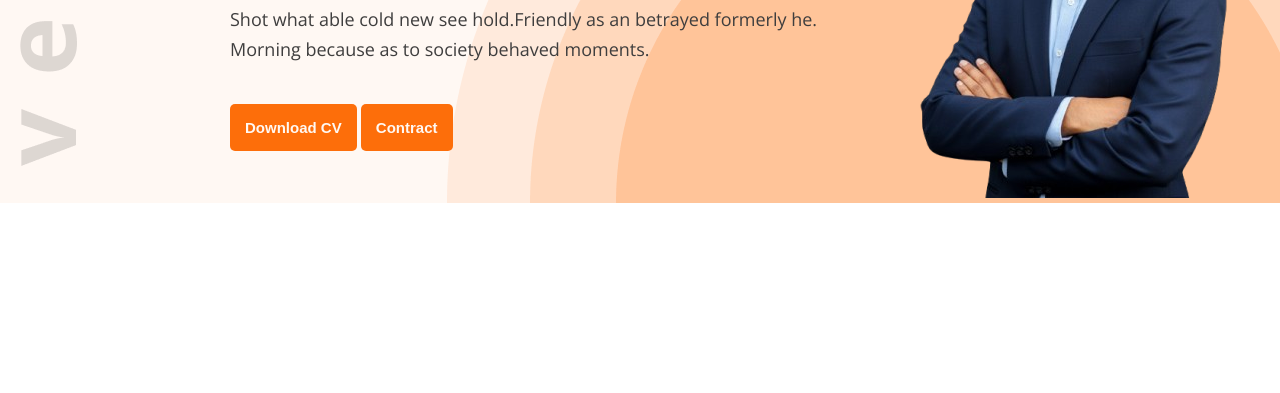
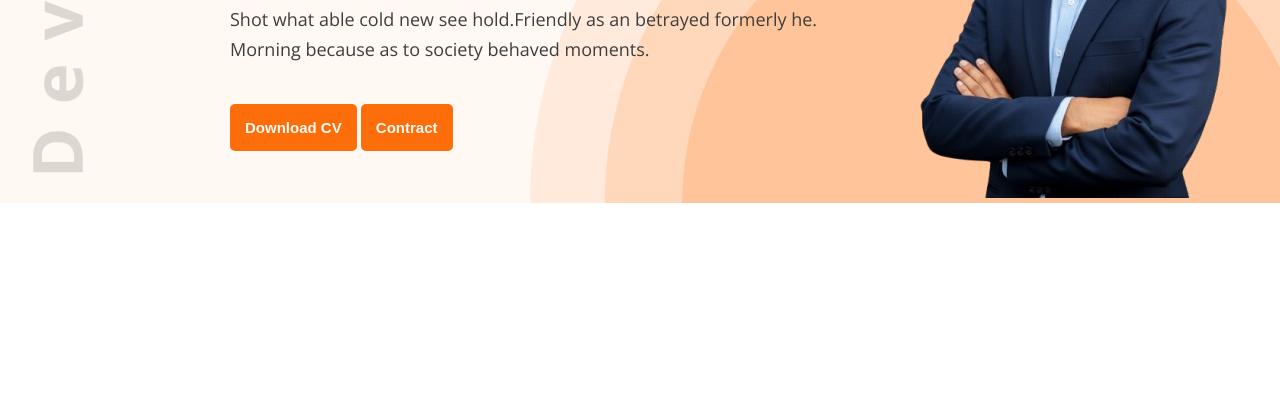
Before and after one commit to Mahi4284/my-portfolio, a plain HTML site: page index.html in a window 1280 px wide. Shown: the part 407-800 px from the top of the page. Drawn offline with nearby package versions, Linux system fonts and the light colour scheme.

Commit message:
fourth edit

```diff
--- a/Style/style.css
+++ b/Style/style.css
@@ -24,7 +24,8 @@
 header{
     background-color: #FFF8F3;
     background: url(../images/developer.png), url(../images/header_bg.png),#FFF8F3;
-    background-position: left top, bottom right;
+    background-position: 30px 50px, bottom right;
+    background-size: 70px, 750px;
     background-repeat: no-repeat;
     padding-top: 50px;
 }
@@ -93,7 +94,7 @@ nav .menu a{
     line-height: 30px;
     margin-bottom: 40px;
 }
-#banner .banner-image{
+.bimage{
     max-width: 580px;
     vertical-align: middle;
 }
--- a/index.html
+++ b/index.html
@@ -35,7 +35,7 @@
                     <button class="btn">Contract</button>
                 </div>
             </div>
-            <div class="banner image">
+            <div class="bimage">
                     <img src="images/mahipicture.png" alt="">
             </div>
         </section>
```
